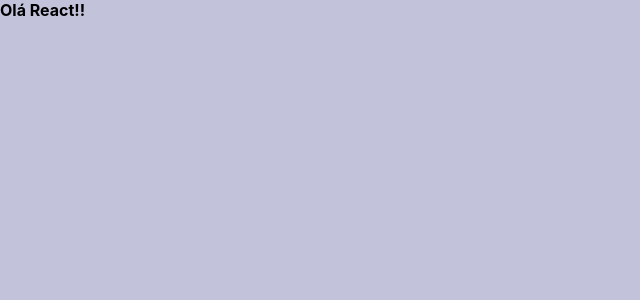
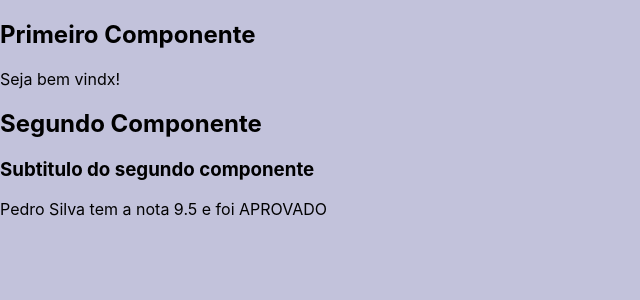
Before and after one commit to marianavanucci/fundamentos-react, a React (Create React App) app: page / in a window 1280 px wide. Shown: the top 300 px of the page, without its empty margins (0-640 px from the left). Built offline with nearby package versions, Linux system fonts and the light colour scheme.

Commit message:
componente com propriedade

```diff
--- /dev/null
+++ b/src/components/basics/ComParametro.jsx
@@ -0,0 +1,16 @@
+import React from "react"
+//nao tinha travado sem, mas tem que colocar sempre
+
+export default function ComParametro(props) {
+    console.log(props)
+    const sub = props.subtitulo
+    const status = props.nota >= 7 ? 'APROVADO' : 'RECUPERACAO'
+    return (
+    <div>
+        <h2>{ props.titulo }</h2>
+        <h3>{ sub }</h3>
+        <p> {props.nome} tem a nota {props.nota} e foi {status} </p>
+
+    </div>
+    )
+}
--- /dev/null
+++ b/src/components/basics/First.js
@@ -0,0 +1,17 @@
+//COMPONENTES FUNCIONAIS => dependem de funcao
+
+import React from "react";
+//sem isso o arquivo nao entende JSX
+
+export default function First() {
+  const msg = "Seja bem vindx!";
+  return (
+    <div>
+      <h2>Primeiro Componente</h2>
+      <p> {msg} </p>
+    </div>
+  );
+}
+
+// a funcao pode ser anonima, sem nome que nao tem problema
+// nao esquecer do parenteses no return senao ele nao roda a div, da erro
--- a/src/index.js
+++ b/src/index.js
@@ -1,17 +1,32 @@
 import React from "react";
 // import React que faz o arquivo entender JSX, sem ele náo funciona
+// tem que ter esse nome exatamente, pois é uma pasta chamada React dentro do nodemodules.
 import ReactDOM from "react-dom/client";
 // import ReactDOM faz com que o id= root funcione
 import "./index.css";
 // importa o arquivo .css
+import Comp from "./components/basics/First";
+import CompParametro from "./components/basics/ComParametro";
+
 import App from "./App";
+//pode deletar se quiser
 import reportWebVitals from "./reportWebVitals";
+//pode deletar se quiser
 
 const tag = <strong>Olá React!!</strong>;
 
 const root = ReactDOM.createRoot(document.getElementById("root"));
 root.render(
-  <div> {tag} </div>
+  // <div> {tag} </div>
+  <div>
+    <Comp></Comp>
+    <CompParametro
+      titulo="Segundo Componente"
+      subtitulo="Subtitulo do segundo componente"
+      nome="Pedro Silva"
+      nota={9.5}
+    ></CompParametro>
+  </div>
   // <React.StrictMode>
   //   <App />
   // </React.StrictMode>
```
